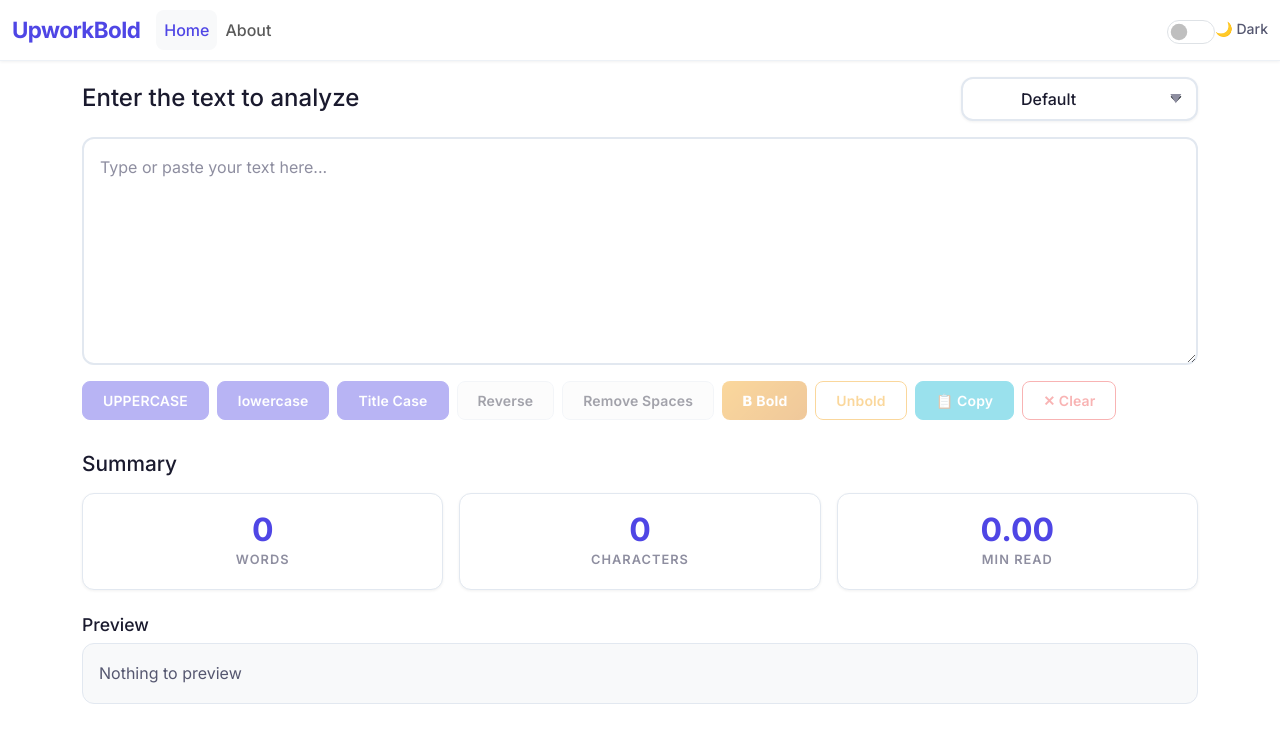
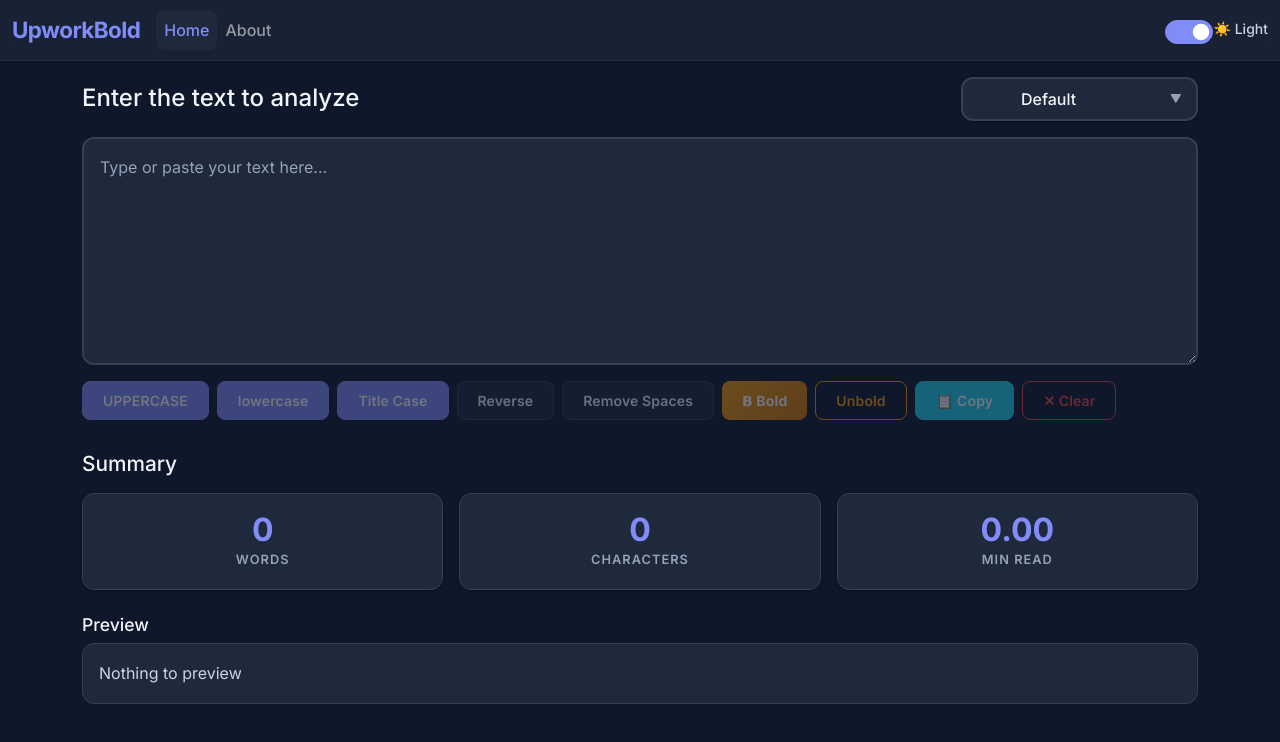
Before and after one commit to muhammadAzeem0x000/ReactApp_textUtils, a React (Create React App) app: page / in a window 1280 px wide. Shown: the top 742 px of the page. Built offline with nearby package versions, Linux system fonts and the light colour scheme; the HTML template or start-up script is replaced by a standard one.

Commit message:
Changed default theme to dark mode

```diff
--- a/public/index.html
+++ b/public/index.html
@@ -1,5 +1,5 @@
 <!DOCTYPE html>
-<html lang="en">
+<html lang="en" data-theme="dark">
   <head>
     <meta charset="utf-8" />
     <link rel="icon" href="%PUBLIC_URL%/favicon.ico" />
--- a/src/context/ThemeContext.js
+++ b/src/context/ThemeContext.js
@@ -3,7 +3,7 @@
 const ThemeContext = createContext();
 
 export function ThemeProvider({ children }) {
-  const [mode, setMode] = useState('light');
+  const [mode, setMode] = useState('dark');
   const [alert, setAlert] = useState(null);
 
   const showAlert = useCallback((message, type) => {
```
